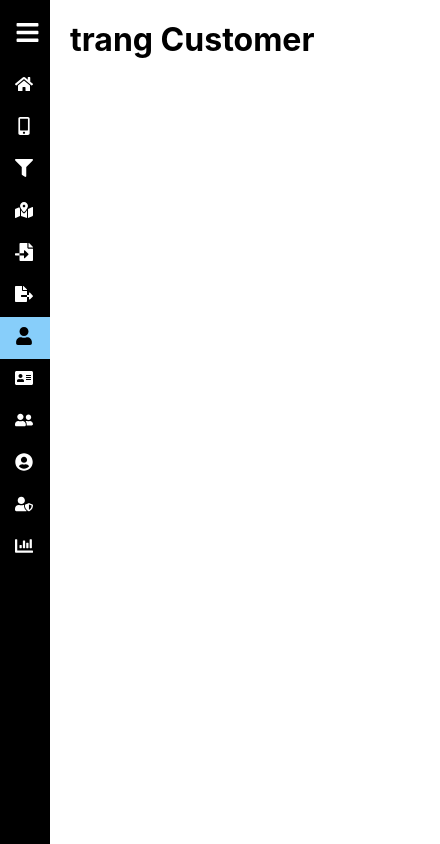
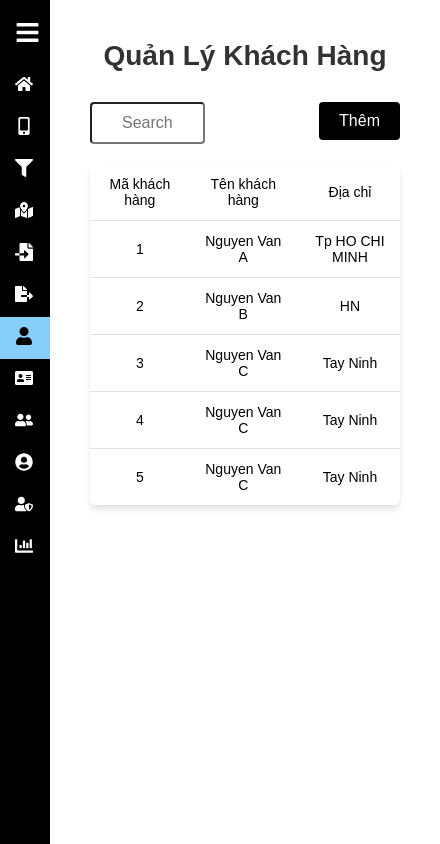
Before and after one commit to ThoiThanhVuong/DoAnCNPM, a React (Create React App) app in the folder frontend/: page /customer in a window 390 px wide. Shown: the top 844 px of the page, 440 px wide, since content can reach past the window. Built offline with nearby package versions, Linux system fonts and the light colour scheme.

Commit message:
GD Custommer

```diff
--- a/frontend/src/pages/Customer.jsx
+++ b/frontend/src/pages/Customer.jsx
@@ -1,9 +1,185 @@
-import React from 'react'
-const Customer=()=>{
-    return (
-        <div>
-            <h1>trang Customer</h1>
+import React, { useState } from "react";
+import "../style/Customer.css";
+import { FaEdit, FaTrash } from "react-icons/fa";
+const Customer = () => {
+  const [Data,setData] = useState([
+    {
+      MKH: 1,
+      TKH: "Nguyen Van A",
+      DC: "Tp HO CHI MINH",
+      SDT: "0394163661",
+    },
+    {
+      MKH: 2,
+      TKH: "Nguyen Van B",
+      DC: "HN",
+      SDT: "0123456789",
+    },
+    {
+      MKH: 3,
+      TKH: "Nguyen Van C",
+      DC: "Tay Ninh",
+      SDT: "0987456123",
+    },
+    {
+      MKH: 4,
+      TKH: "Nguyen Van C",
+      DC: "Tay Ninh",
+      SDT: "0987456123",
+    },
+    {
+      MKH: 5,
+      TKH: "Nguyen Van C",
+      DC: "Tay Ninh",
+      SDT: "0987456123",
+    },
+  ]);
+
+
+  const [showAddCustomer, setShow] = useState(false);
+  const [successMessage, setSuccessMessage] = useState('');
+  const [showEditCustomer, setShow1] = useState(false);
+  const [formData,setform]=useState({MKH:" ",TKH:" ",DC:" ",SDT:" "});
+
+  const hiddenAdd = () => {
+    setShow(!showAddCustomer);
+    setform({MKH:"",TKH:"",DC:"",SDT:""})
+  };
+
+
+
+  const hiddenEdit = (item) => {
+    setShow1(!showEditCustomer);
+    setform({MKH:item.MKH,TKH:item.TKH,DC:item.DC,SDT:item.SDT});
+  };
+
+  const handleInputChange = (e) => {
+    const { name, value } = e.target;
+    setform((preform) => ({ ...preform, [name]: value }));
+  };
+
+  const updateData=(e)=>{
+    e.preventDefault();
+    setData(
+      Data.map((item) =>
+        item.MKH === formData.MKH ? formData : item
+    )
+  );
+    setShow1(!showEditCustomer);
+    setSuccessMessage("Sửa thành công!");
+    setTimeout(() => setSuccessMessage(''), 2000);
+  };
+
+  const addData=(e)=>{
+    e.preventDefault();
+    setData((prevData) => [...prevData, formData]);
+    setform({MKH:"",TKH:"",DC:"",SDT:""})
+    setSuccessMessage("Thêm thành công!");
+    setShow(!showAddCustomer);
+    setTimeout(() => setSuccessMessage(''), 2000);
+  };
+
+  const deleteData = (mkh) => {
+    setData((prevData) => prevData.filter((item) => item.MKH !== mkh));
+    setSuccessMessage("Xóa thành công!");
+    setTimeout(() => setSuccessMessage(''), 2000);
+  };
+
+  return (
+
+
+    <div class="page_customer">
+
+<div>
+      {/* Thông báo thêm thành công với animation */}
+      {successMessage && <div className="success-message">{successMessage}</div>}
+      </div>
+
+      <div>
+        <h1>Quản Lý Khách Hàng</h1>
+      </div>
+      <div class="operation">
+        <div class="input-search">
+          <input placeholder="Search......"></input>
         </div>
-    );
+
+        <div class="button-addCustomer">
+          <button onClick={hiddenAdd}>Thêm</button>
+        </div>
+      </div>
+
+      <div
+        class="interface_add"
+        style={{ display: showAddCustomer ? "block" : "none" }}
+      >
+        <div class="overlay " onClick={hiddenAdd}></div>
+        <div class="form_interface">
+          <form class="form_interface_add">
+            <div>
+              <h1> Thêm Khách Hàng</h1>
+              <div class="interface_add-content">
+                <input placeholder="Nhập Mã Khách Hàng" name="MKH" type="number" value={formData.MKH} onChange={handleInputChange}></input>
+                <input placeholder="Nhập Tên" name="TKH" type="text" value={formData.TKH}  onChange={handleInputChange}></input>
+                <input placeholder="nhập Địa chỉ" name="DC" type="text" value={formData.DC} onChange={handleInputChange}></input>
+                <input placeholder="Nhập Số điện thoại" name="SDT" type="text" value={formData.SDT} onChange={handleInputChange}></input>
+              </div>
+              <div class="button-addCustomer-interface">
+                <button type="button" onClick={hiddenAdd}>Thoát</button>
+                <button type="button" onClick={addData}>Thêm</button>
+              </div>
+            </div>
+          </form>
+        </div>
+      </div>
+
+      <div class="interface_edit" style={{ display: showEditCustomer ? "block" : "none" }}>
+      <div class="overlay " onClick={() => hiddenEdit(" ")}></div>
+        <div class="form_interface">
+          <form class="form_interface_add">
+            <div>
+              <h1>Sửa Khách Hàng</h1>
+
+              <div  class="interface_add-content">
+                <input placeholder="Nhập Tên" name="TKH" type="text" value={formData.TKH} onChange={handleInputChange}></input>
+                <input placeholder="nhập Địa chỉ" name="DC" type="text" value={formData.DC} onChange={handleInputChange}></input>
+                <input placeholder="Nhập Số điện thoại" name="SDT" type="text" value={formData.SDT} onChange={handleInputChange}></input>
+              </div>
+
+              <div class="button-addCustomer-interface">
+                <button type="button" onClick={() => hiddenEdit(" ")}>Thoát</button>
+                <button type="button" onClick={updateData}>Sửa</button>
+              </div>
+            </div>
+          </form>
+        </div>
+      </div>
+
+
+
+
+      <div class="content_customer">
+        <table>
+          <tr>
+            <td>Mã khách hàng</td>
+            <td>Tên khách hàng</td>
+            <td>Địa chỉ</td>
+            <td>Số điện thoại</td>
+            <td>Thao Tác</td>
+          </tr>
+          {Data.map((item, index) => (
+            <tr key={index}>
+              <td>{item.MKH}</td>
+              <td>{item.TKH}</td>
+              <td>{item.DC}</td>
+              <td>{item.SDT}</td>
+              <td>
+                <FaEdit onClick={() => hiddenEdit(item)}></FaEdit> <FaTrash onClick={() => deleteData(item.MKH)}></FaTrash>
+              </td>
+            </tr>
+          ))}
+        </table>
+      </div>
+    </div>
+  );
 };
 export default Customer;
--- /dev/null
+++ b/frontend/src/style/Customer.css
@@ -0,0 +1,241 @@
+.page_customer {
+    max-width: 1200px;
+    margin: 0 auto;
+    padding: 20px;
+    font-family: Arial, sans-serif;
+  }
+
+  .page_customer h1 {
+    text-align: center;
+    color: #333;
+    margin-bottom: 30px;
+    font-size: 28px;
+  }
+
+  .content_customer {
+    background-color: #fff;
+    border-radius: 8px;
+    box-shadow: 0 4px 6px rgba(0, 0, 0, 0.1);
+    overflow: hidden;
+  }
+
+  .content_customer table {
+    width: 100%;
+    border-collapse: collapse;
+  }
+
+  .content_customer th,
+  .content_customer td {
+    padding: 12px 15px;
+    border-bottom: 1px solid #e0e0e0;
+  }
+
+  .content_customer th {
+    background-color: #f8f8f8;
+    font-weight: bold;
+    color: #333;
+    text-transform: uppercase;
+    font-size: 14px;
+  }
+
+  .content_customer tr:hover {
+    background-color: rgba(0, 0, 0, 0.3);
+  }
+
+  .content_customer td {
+    font-size: 14px;
+    text-align: center;
+    color: #000000;
+  }
+
+
+
+.operation{
+  display: flex;
+  margin-bottom: 20px;
+  justify-content: space-between;
+}
+
+  .button-addCustomer button {
+    background-color: #000000 ;
+    color: white;
+    padding: 10px 20px;
+    font-size: 16px;
+    cursor: pointer;
+    border-radius: 4px;
+    transition: background-color 0.3s ease;
+    border:none;
+  }
+
+  .button-addCustomer :hover{
+    background-color: #45a049;
+  }
+
+.input-search input{
+  padding: 10px 30px;
+  font-size: 16px;
+  transition: background-color 0.3s ease;
+  cursor: pointer;
+  border-radius: 4px;
+}
+
+/*
+interface ADD */
+
+.interface_add{
+  position: fixed;
+  width: 100%;
+  height: 100%;
+  background-color: rgba(0, 0, 0, 0.5);
+  top: 0;
+  left: 0;
+  display: flex;
+  align-items: center;
+  justify-content: center;
+  z-index: 1000;
+}
+
+.overlay{
+  position: fixed;
+  top: 0;
+  left: 0;
+  width: 100%;
+  height: 100%;
+  background-color: rgba(0, 0, 0, 0.5);
+}
+.form_interface{
+  display: flex;
+  align-items: center;
+  justify-content: center;
+}
+
+.form_interface_add{
+  margin-top: 10%;
+  background-color: #fff;
+            border: 2px solid #333;
+            border-radius: 8px;
+            padding: 20px;
+            text-align: center;
+            box-shadow: 0 4px 8px rgba(0, 0, 0, 0.2);
+            position: relative;
+            z-index: 1001;
+            display: flex;
+            align-items: center;
+            justify-content: center;
+            width: 30%;
+
+}
+
+.interface_add-content{
+  display: flex;
+  flex-direction: column;
+  justify-content: space-around;
+  align-items: center;
+  border-radius: 4px;
+}
+
+.interface_add-content input{
+  margin-bottom: 10px;
+  padding: 12px 30px;
+  font-size: 16px;
+  border-radius: 4px;
+}
+
+.button-addCustomer-interface{
+  display: flex;
+  justify-content:space-between;
+  margin-top: 20px;
+}
+
+.button-addCustomer-interface button{
+  background-color: #000000 ;
+  color: white;
+  padding: 10px 20px;
+  font-size: 16px;
+  cursor: pointer;
+  border-radius: 4px;
+  transition: background-color 0.3s ease;
+  border:none;
+}
+
+.button-addCustomer-interface :hover{
+  background-color: #45a049;
+}
+/*
+iterface_edit */
+.interface_edit{
+  position: fixed;
+  width: 100%;
+  height: 100%;
+  background-color: rgba(0, 0, 0, 0.5);
+  top: 0;
+  left: 0;
+  display: flex;
+  align-items: center;
+  justify-content: center;
+  z-index: 1000;
+}
+
+/*animation*/
+.success-message {
+  color: white;
+  font-weight: bold;
+  margin: 10px 0;
+  padding: 10px;
+  border-radius: 5px;
+  background-color: #4caf50;
+  position: fixed;
+  top: 100px;
+  right: -300px; /* Bắt đầu từ ngoài màn hình */
+  width: 200px;
+  opacity: 0;
+  animation: slideInOut 2s forwards;
+}
+
+@keyframes slideInOut {
+  0% {
+    right: -300px;
+    opacity: 0;
+  }
+  20% {
+    right: 0px;
+    opacity: 1;
+  }
+  80% {
+    right: 0px;
+    opacity: 1;
+  }
+  100% {
+    right: -300px;
+    opacity: 0;
+  }
+}
+
+
+
+  /* Responsive design */
+  @media (max-width: 768px) {
+    .content_customer {
+      overflow-x: auto;
+    }
+
+    .content_customer table {
+      min-width: 500px;
+    }
+
+      .button-addCustomer button {
+        width: 100%;
+      }
+
+      .input-search input{
+        width: 50%;
+      }
+
+      /*
+interface ADD */
+.form_interface_add{
+            width: 50%;
+
+}
+
+  }
```
